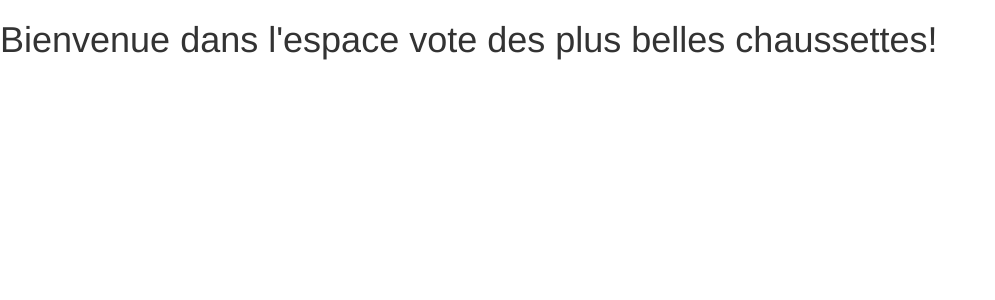
After one commit to WildCodeSchool/lyon_socks_contest, a PHP site: page /guests.php in a window 1280 px wide. The commit adds this page. Shown: the top 300 px of the page, without its empty margins (0-995 px from the left). Run offline with PHP 8.4, Linux system fonts and the light colour scheme; some libraries are stand-ins or nearby versions.

Commit message:
Created guests.php and guests.css (no major advance) + connection to database initialized with bdd.php

```diff
--- /dev/null
+++ b/public/guests.php
@@ -0,0 +1,43 @@
+<?php
+
+?>
+
+<!DOCTYPE html>
+<html>
+<head>
+    <title>Election des meilleures chaussettes</title>
+    <meta charset="utf-8" lang="fr">
+
+    <!--  JQUERY -->
+    <script src="https://ajax.googleapis.com/ajax/libs/jquery/3.1.1/jquery.min.js"></script>
+
+    <!-- Latest compiled and minified CSS -->
+    <link rel="stylesheet" href="https://maxcdn.bootstrapcdn.com/bootstrap/3.3.7/css/bootstrap.min.css" integrity="sha384-BVYiiSIFeK1dGmJRAkycuHAHRg32OmUcww7on3RYdg4Va+PmSTsz/K68vbdEjh4u" crossorigin="anonymous">
+
+    <!-- Optional theme -->
+    <link rel="stylesheet" href="https://maxcdn.bootstrapcdn.com/bootstrap/3.3.7/css/bootstrap-theme.min.css" integrity="sha384-rHyoN1iRsVXV4nD0JutlnGaslCJuC7uwjduW9SVrLvRYooPp2bWYgmgJQIXwl/Sp" crossorigin="anonymous">
+
+    <!-- Latest compiled and minified JavaScript -->
+    <script src="https://maxcdn.bootstrapcdn.com/bootstrap/3.3.7/js/bootstrap.min.js" integrity="sha384-Tc5IQib027qvyjSMfHjOMaLkfuWVxZxUPnCJA7l2mCWNIpG9mGCD8wGNIcPD7Txa" crossorigin="anonymous"></script>
+
+    <link rel="stylesheet" href="css/guests.css">
+</head>
+
+<body>
+    <h1>Bienvenue dans l'espace vote des plus belles chaussettes!</h1>
+    <div class="container-fluid">
+        <div class="row">
+            <div class="col-xs-6 col-md-4">
+
+            </div>
+            <div class="col-xs-12 col-sm-6 col-md-8">
+
+            </div>
+        </div>
+
+    </div>
+
+
+</body>
+
+</html>
```
Also changed, not shown: src/bdd.php (added, +31 -0 lines), public/css/guests.css (added), src/recording.php (line endings or trailing spaces), 1 other file.
